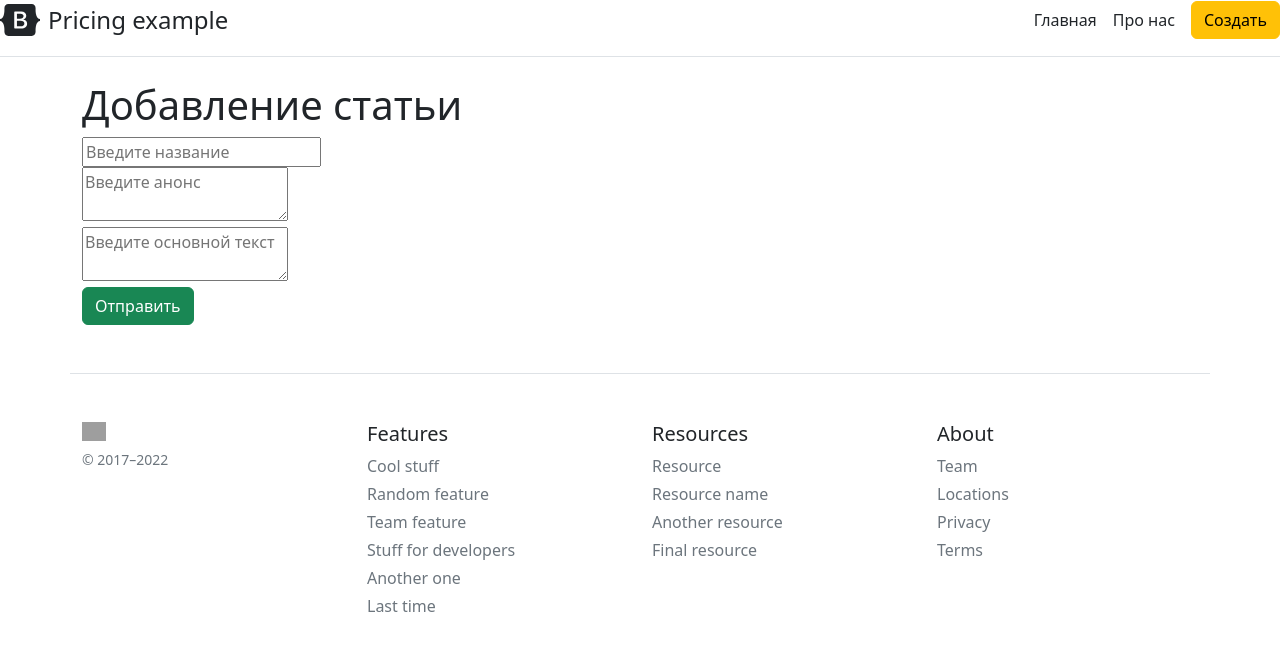
After one commit to Darkushaa/flask_1, a Flask app: page /create-article in a window 1280 px wide. The commit adds this page. Shown: the top 651 px of the page. Run offline with Flask 2, Linux system fonts and the light colour scheme; grey boxes are pictures that could not be loaded.

Commit message:
Lesson 4

```diff
--- a/app.py
+++ b/app.py
@@ -1,6 +1,23 @@
-from flask import Flask, render_template, url_for
+from flask import Flask, render_template, url_for, request, redirect
+from flask_sqlalchemy import SQLAlchemy
+from datetime import datetime
 
 app = Flask(__name__)
+app.config['SQLALCHEMY_DATABASE_URI'] = 'sqlite:///blog.db'
+app.config['SQLALCHEMY_TRACK_MODIFICATIONS'] = False
+db = SQLAlchemy(app)
+app.app_context().push()
+
+
+class Article(db.Model):
+    id = db.Column(db.Integer, primary_key=True)
+    title = db.Column(db.String(100), nullable=False)
+    intro = db.Column(db.String(300), nullable=False)
+    text = db.Column(db.Text, nullable=False)
+    date = db.Column(db.DateTime, default=datetime.utcnow)
+
+    def __repr__(self):
+        return '<Article %r>' % self.id
 
 
 @app.route('/')
@@ -14,9 +31,23 @@ def about():
     return render_template("about.html")
 
 
-@app.route('/user/<string:name>/<int:id>')
-def user(name, id):
-    return "User page: " + name + " - " + str(id)
+@app.route('/create-article', methods=['POST', 'GET'])
+def create_article():
+    if request.method == "POST":
+        title = request.form['title']
+        intro = request.form['intro']
+        text = request.form['text']
+
+        article = Article(title=title, intro=intro, text=text)
+
+        try:
+            db.session.add(article)
+            db.session.commit()
+            return redirect('/')
+        except:
+            return "При добавление статьи произошла ошибка"
+    else:
+        return render_template("/create-article.html")
 
 
 if __name__ == "__main__":
--- a/templates/base.html
+++ b/templates/base.html
@@ -24,6 +24,7 @@
         <a class="me-3 py-2 text-dark text-decoration-none" href="/">Главная</a>
         <a class="me-3 py-2 text-dark text-decoration-none" href="/about">Про нас</a>
     </nav>
+        <a class="btn btn-warning" href="create-article">Создать</a>
 </div>
 {% block body %}{% endblock %}
 
--- /dev/null
+++ b/templates/create-article.html
@@ -0,0 +1,17 @@
+{% extends 'base.html' %}
+
+{% block title %}
+Страница про нас
+{% endblock %}
+
+{% block body %}
+<div class="container">
+    <h1>Добавление статьи</h1>
+    <form method="post">
+        <input type="text" name="title" id="title" class="from-control" placeholder="Введите название"><br>
+        <textarea name="intro" id="intro" class="from-control" placeholder="Введите анонс"></textarea><br>
+        <textarea name="text" id="text" class="from-control" placeholder="Введите основной текст"></textarea><br>
+        <input type="submit" class="btn btn-success" value="Отправить">
+    </form>
+</div>
+{% endblock %}
```
